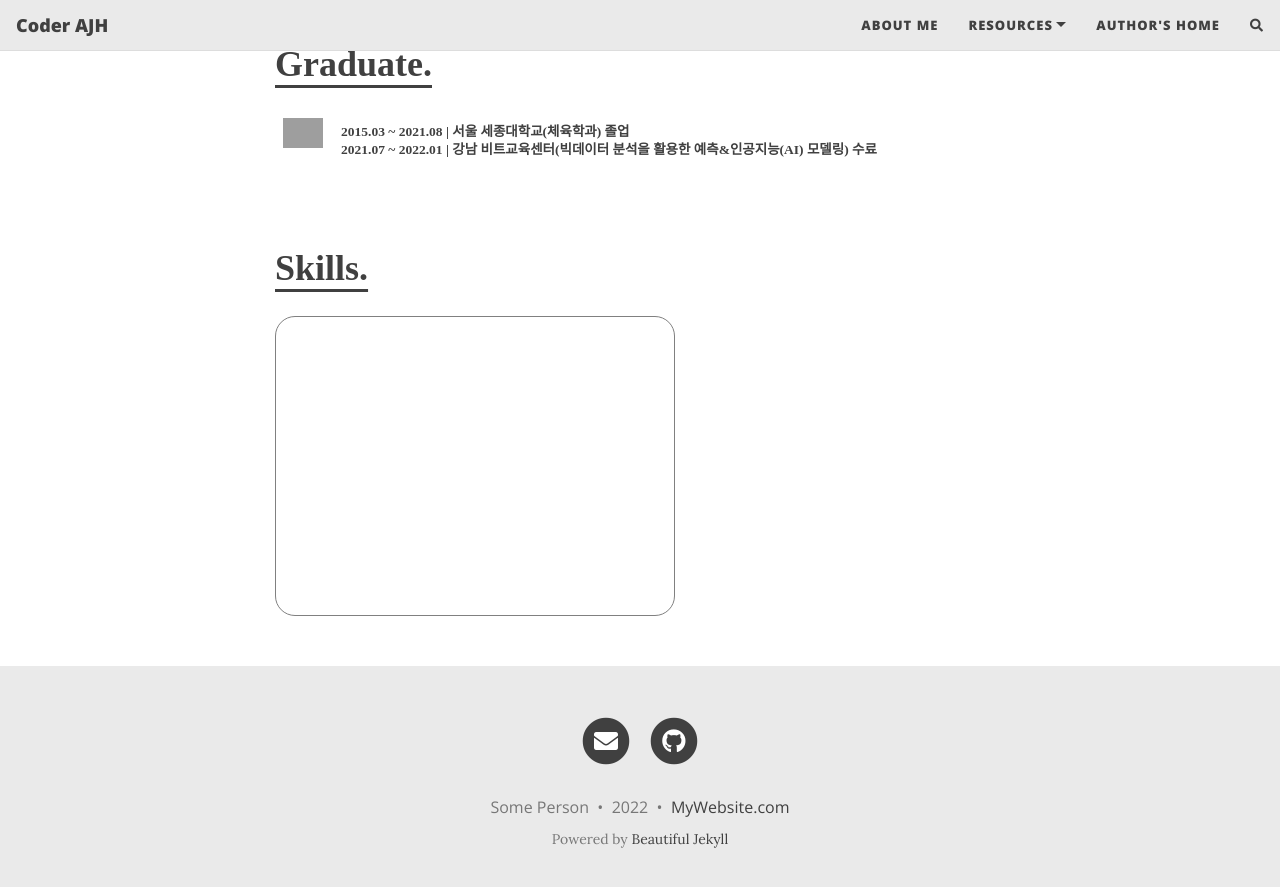
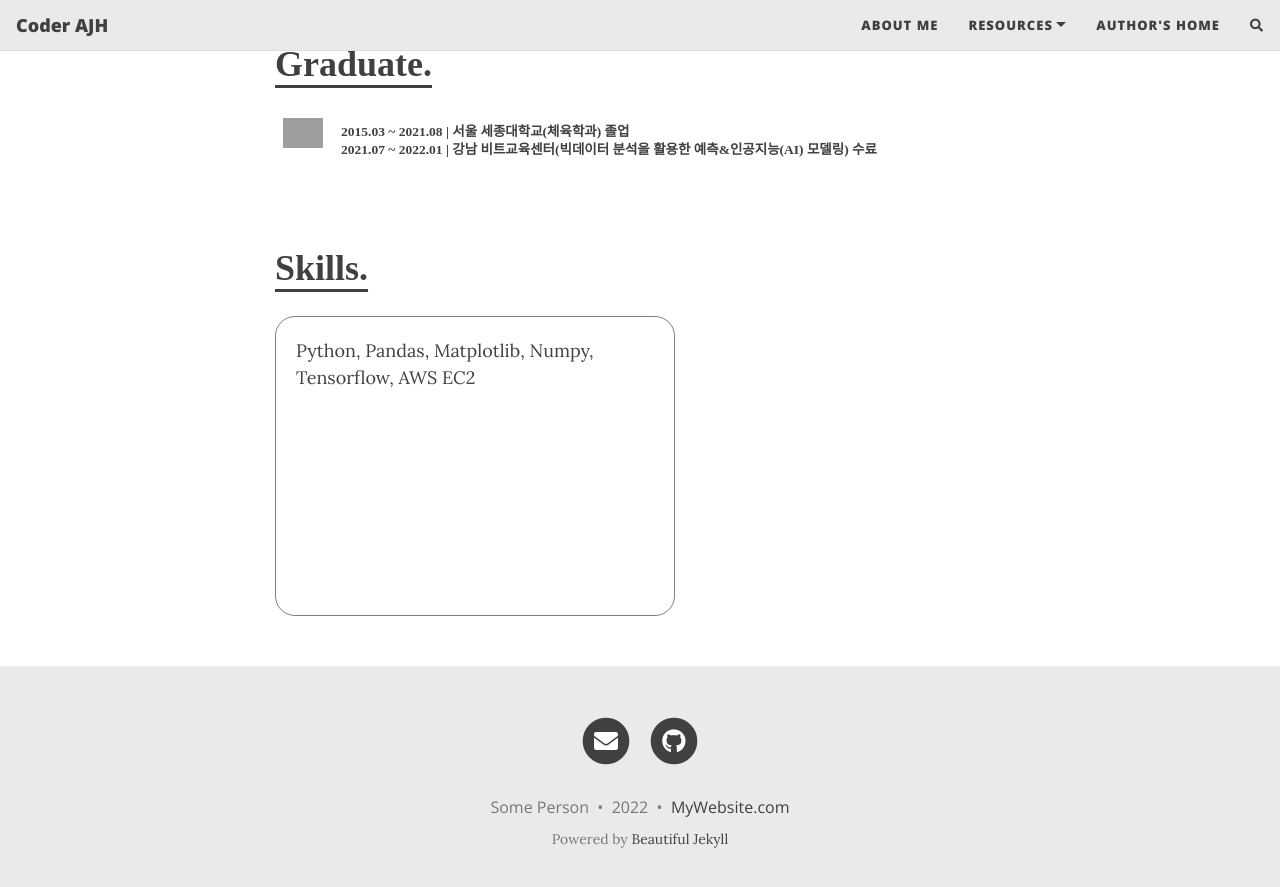
Before and after one commit to junhong625/junhong625.github.io, a Jekyll site: the page built from aboutme.md, in a window 1280 px wide and 900 px high, scrolled down 1036 px. Shown: the top 887 px of the window. Built offline with Jekyll 4.4.1, drawn with Linux system fonts in a browser that asks for light colours; nearby versions of some CDN libraries; comment, search, counter and statistics services are not loaded; grey boxes are pictures that could not be loaded.

Commit message:
Update aboutme.md

```diff
--- a/aboutme.md
+++ b/aboutme.md
@@ -100,4 +100,5 @@ Skills.
 </p>
 
 <div style="float: left; padding: 20px; border:1px solid gray; height:300px; width:400px; border-radius: 20px;">
+Python, Pandas, Matplotlib, Numpy, Tensorflow, AWS EC2
 </div>
```
